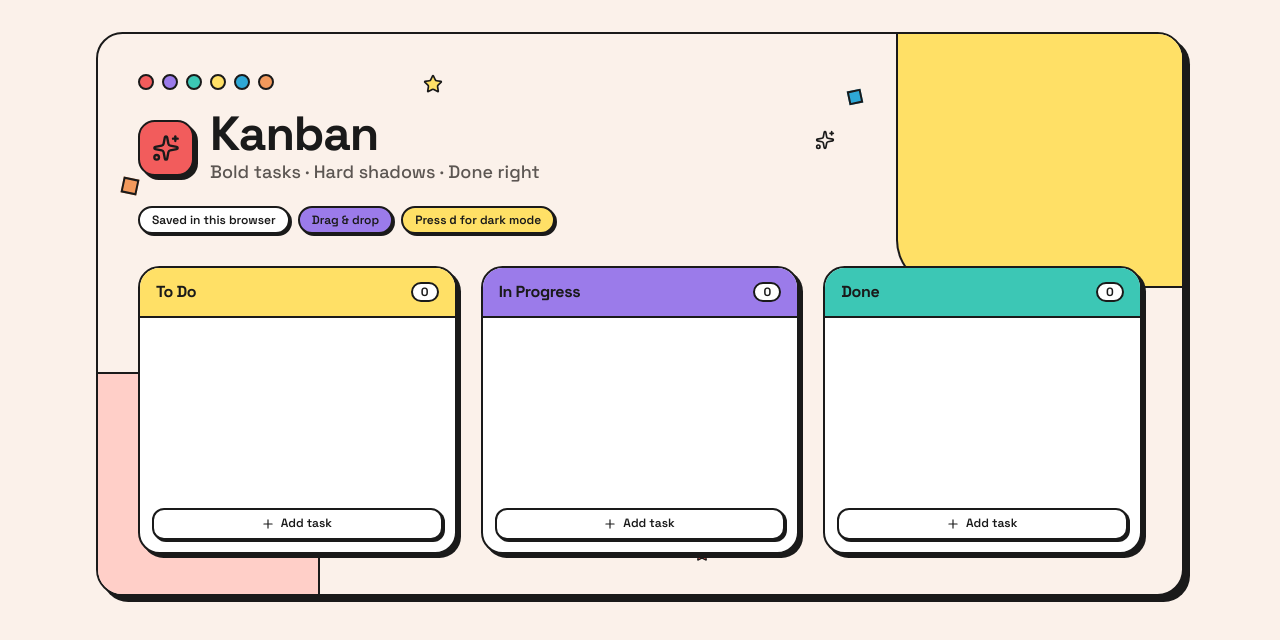
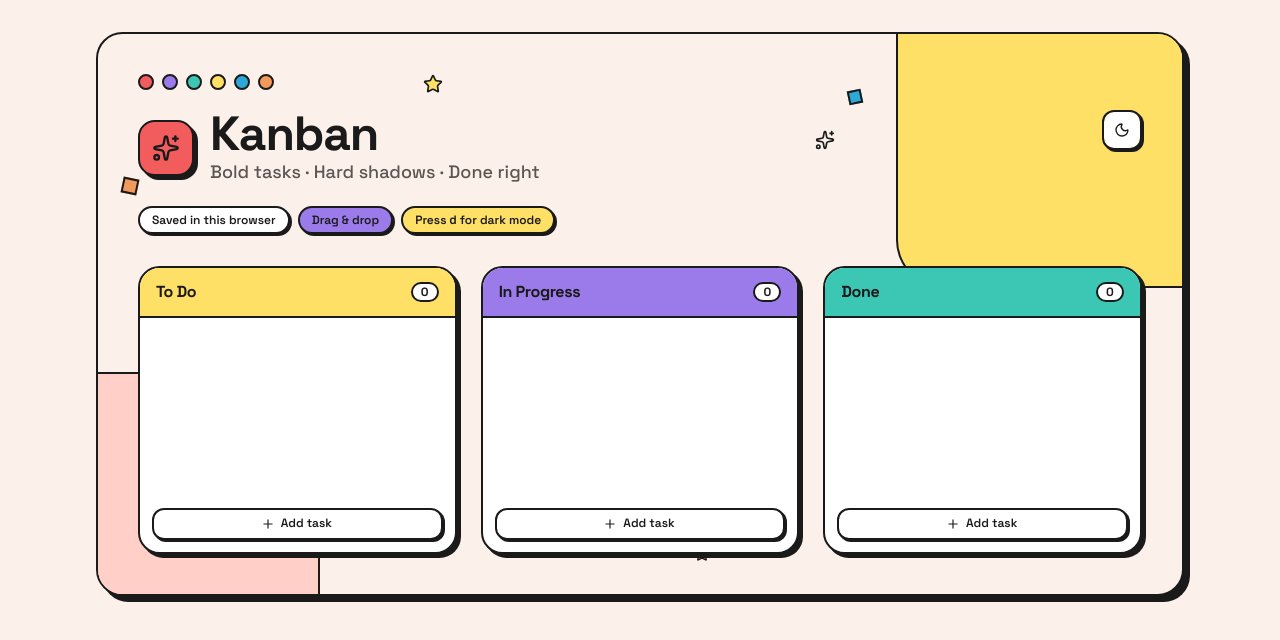
Before and after one commit to mkluszczynski/roundtable-demo-project, a Next.js app: page / in a window 1280 px wide. Shown: the top 640 px of the page. Built offline with nearby package versions, Linux system fonts and the light colour scheme.

Commit message:
Roundtable task #1: Add option to toggle dark/light theme

```diff
--- a/app/page.tsx
+++ b/app/page.tsx
@@ -1,6 +1,7 @@
 import { Sparkles, Star } from "lucide-react"
 
 import { Board } from "@/components/kanban/board"
+import { ThemeToggle } from "@/components/theme-toggle"
 
 const SWATCHES = [
   "bg-nb-red",
@@ -59,6 +60,7 @@ export default function Page() {
                 Bold tasks · Hard shadows · Done right
               </p>
             </div>
+            <ThemeToggle className="ml-auto self-start" />
           </div>
 
           <ul className="flex flex-wrap gap-2 text-xs font-semibold text-nb-ink">
--- /dev/null
+++ b/components/theme-toggle.tsx
@@ -0,0 +1,26 @@
+"use client"
+
+import { Moon, Sun } from "lucide-react"
+import { useTheme } from "next-themes"
+
+import { Button } from "@/components/ui/button"
+
+function ThemeToggle({ className }: { className?: string }) {
+  const { resolvedTheme, setTheme } = useTheme()
+
+  return (
+    <Button
+      variant="outline"
+      size="icon-lg"
+      aria-label="Toggle dark mode"
+      title="Toggle theme (d)"
+      className={className}
+      onClick={() => setTheme(resolvedTheme === "dark" ? "light" : "dark")}
+    >
+      <Moon className="dark:hidden" />
+      <Sun className="hidden dark:block" />
+    </Button>
+  )
+}
+
+export { ThemeToggle }
```
